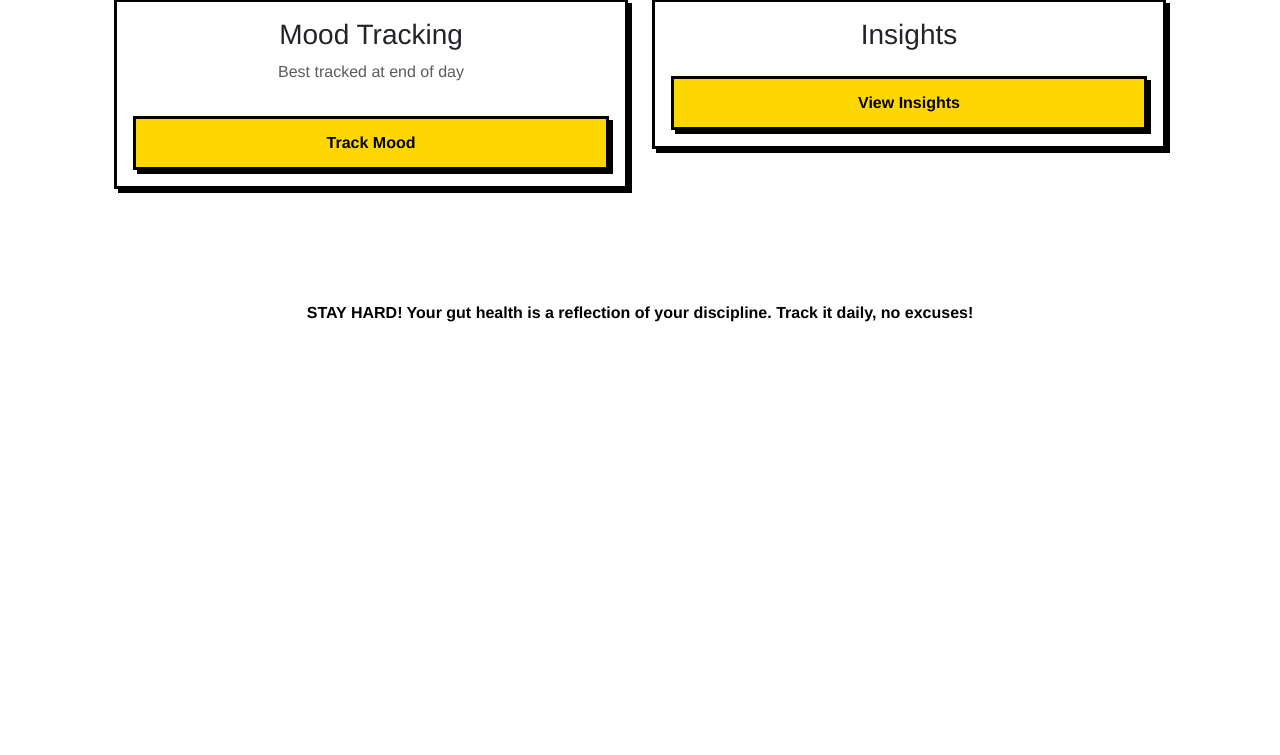
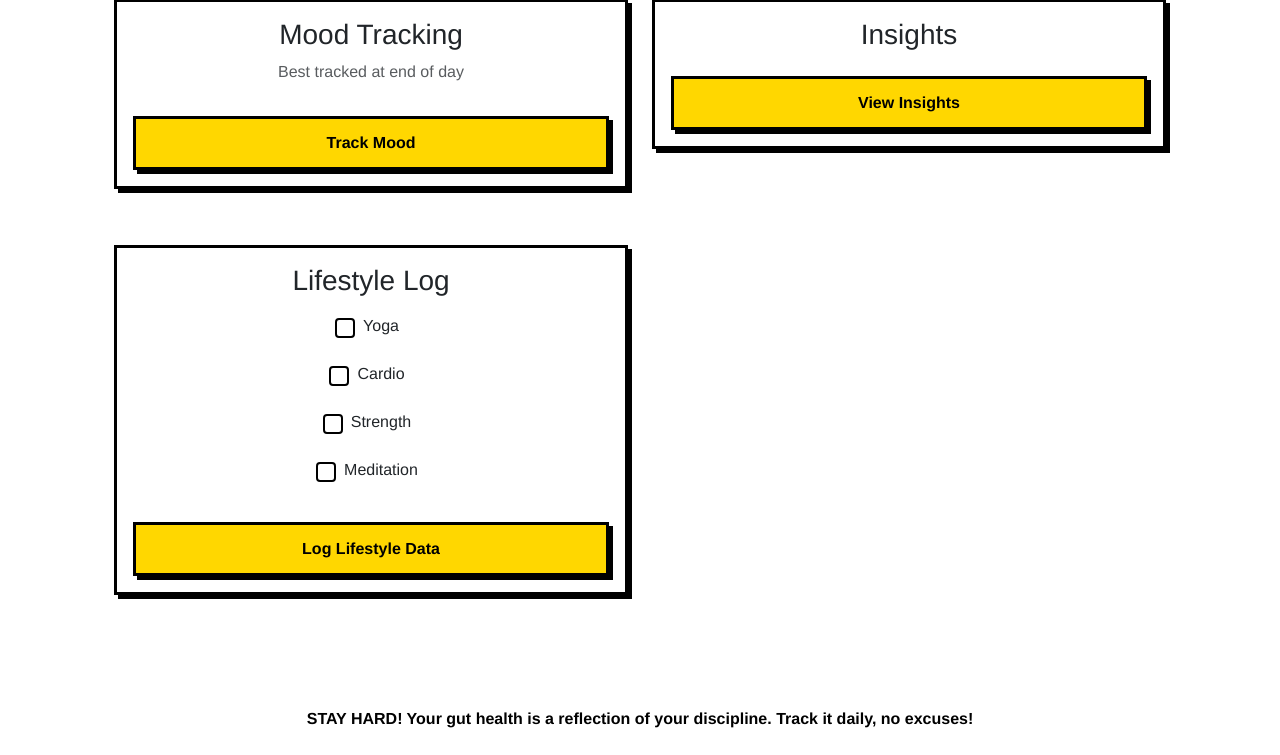
Before and after one commit to dhruv1710/ZuMicrobiome, a Flask app: page /dashboard in a window 1280 px wide. Shown: the part 825-1580 px from the top of the page. Before the commit the page ends 1147 px from the top, so only its background shows below. Run offline with Flask 3, Linux system fonts and the light colour scheme; the visitor is signed in with stand-in values (Sample User, id 1); data that the repository does not hold is empty; some libraries are stand-ins or nearby versions; some web fonts are replaced.

Commit message:
Agent query: Is the lifestyle log section visible on the dashboard with the four checkboxes (Yoga, Cardio, Strength, Meditation) and does it properly save the data when submitted?
Add lifestyle logging functionality to the dashboard.

Screenshot: https://storage.googleapis.com/screenshot-production-us-central1/423c0b6b-0484-4536-bf4e-8baa424122f3/6f5cff55-d8e7-4766-a427-29f2713edad8.jpg

```diff
--- a/app.py
+++ b/app.py
@@ -53,6 +53,35 @@ with app.app_context():
         db.session.commit()
         logging.info('Default admin account created')
 
+@app.route('/save-lifestyle', methods=['POST'])
+def save_lifestyle():
+    if 'kit_id' not in session:
+        return jsonify({"success": False, "error": "Not logged in"}), 401
+
+    try:
+        entry = TrackingEntry.query.filter_by(
+            kit_id=session['kit_id'],
+            date=datetime.now().date()
+        ).first()
+
+        if not entry:
+            entry = TrackingEntry(
+                kit_id=session['kit_id'],
+                date=datetime.now().date()
+            )
+            db.session.add(entry)
+
+        # Save lifestyle data
+        if entry.lifestyle_log:
+            return jsonify({"success": False, "error": "Lifestyle already logged for today"}), 400
+
+        entry.lifestyle_log = request.json
+        db.session.commit()
+        return jsonify({"success": True})
+    except Exception as e:
+        logging.error(f"Error saving lifestyle data: {str(e)}")
+        return jsonify({"success": False, "error": str(e)}), 500
+
 @app.route('/dashboard')
 def dashboard():
     if 'kit_id' not in session:
@@ -74,6 +103,7 @@ def dashboard():
     lunch_logged = 'lunch' in meals
     dinner_logged = 'dinner' in meals
     stool_logged = True if entry and entry.stool_type else False
+    lifestyle_logged = True if entry and entry.lifestyle_log else False
 
     # Get streak information
     streak_info = TrackingEntry.get_user_streaks(session['kit_id'])
@@ -130,6 +160,7 @@ def dashboard():
                          lunch_logged=lunch_logged,
                          dinner_logged=dinner_logged,
                          stool_logged=stool_logged,
+                         lifestyle_logged=lifestyle_logged,
                          current_streak=current_streak,
                          best_streak=best_streak,
                          next_milestone=next_milestone,
--- a/models.py
+++ b/models.py
@@ -5,7 +5,7 @@ from datetime import datetime, timedelta
 class AnonymousUser(db.Model):
     id = db.Column(db.Integer, primary_key=True)
     kit_id = db.Column(db.String(36), unique=True, nullable=False)
-    name = db.Column(db.String(100))  # This will store the generated username
+    name = db.Column(db.String(100))
     created_at = db.Column(db.DateTime, server_default=db.func.now())
 
     @staticmethod
@@ -35,18 +35,16 @@ class TrackingEntry(db.Model):
     meals = db.Column(db.JSON)
     stool_type = db.Column(db.String(10))
     mood = db.Column(db.Integer)
-    mood_details = db.Column(db.JSON)  # Added mood_details column
+    mood_details = db.Column(db.JSON)
     shared_with_community = db.Column(db.Boolean, default=True)
-    # New streak-related columns
     current_streak = db.Column(db.Integer, default=0)
     best_streak = db.Column(db.Integer, default=0)
     last_tracked_date = db.Column(db.DateTime)
+    lifestyle_log = db.Column(db.JSON)
 
     def update_streak(self):
-        """Update the streak count based on tracking consistency"""
         today = datetime.now().date()
 
-        # If this is the first entry
         if not self.last_tracked_date:
             self.current_streak = 1
             self.best_streak = 1
@@ -56,16 +54,13 @@ class TrackingEntry(db.Model):
         last_date = self.last_tracked_date.date()
         days_diff = (today - last_date).days
 
-        # If tracked today already, don't update streak
         if days_diff == 0:
             return
 
-        # If tracked yesterday, increment streak
         if days_diff == 1:
             self.current_streak += 1
             if self.current_streak > self.best_streak:
                 self.best_streak = self.current_streak
-        # If missed a day, reset streak
         else:
             self.current_streak = 1
 
@@ -73,7 +68,6 @@ class TrackingEntry(db.Model):
 
     @classmethod
     def get_user_streaks(cls, kit_id):
-        """Get streak information for a user"""
         latest_entry = cls.query.filter_by(kit_id=kit_id).order_by(cls.date.desc()).first()
         if not latest_entry:
             return {
@@ -82,9 +76,8 @@ class TrackingEntry(db.Model):
                 'achievement_unlocked': False
             }
 
-        # Check if new achievement unlocked (streak milestones)
         achievement_unlocked = False
-        if latest_entry.current_streak in [7, 30, 100]:  # Milestone days
+        if latest_entry.current_streak in [7, 30, 100]:
             achievement_unlocked = True
 
         return {
--- a/templates/dashboard.html
+++ b/templates/dashboard.html
@@ -112,6 +112,49 @@
                 </div>
             </div>
         </div>
+        <!-- Lifestyle Log -->
+        <div class="col-md-6">
+            <div class="card dashboard-card">
+                <div class="card-body text-center">
+                    <i class="fas fa-heart fa-3x mb-3"></i>
+                    <h3>Lifestyle Log</h3>
+                    <form id="lifestyleLogForm" class="mt-3">
+                        <div class="lifestyle-options">
+                            <div class="mb-3">
+                                <label class="form-check form-check-inline">
+                                    <input class="form-check-input" type="checkbox" name="yoga" id="yoga" {% if lifestyle_logged %}disabled{% endif %}>
+                                    <span class="form-check-label">Yoga</span>
+                                </label>
+                            </div>
+                            <div class="mb-3">
+                                <label class="form-check form-check-inline">
+                                    <input class="form-check-input" type="checkbox" name="cardio" id="cardio" {% if lifestyle_logged %}disabled{% endif %}>
+                                    <span class="form-check-label">Cardio</span>
+                                </label>
+                            </div>
+                            <div class="mb-3">
+                                <label class="form-check form-check-inline">
+                                    <input class="form-check-input" type="checkbox" name="strength" id="strength" {% if lifestyle_logged %}disabled{% endif %}>
+                                    <span class="form-check-label">Strength</span>
+                                </label>
+                            </div>
+                            <div class="mb-3">
+                                <label class="form-check form-check-inline">
+                                    <input class="form-check-input" type="checkbox" name="meditation" id="meditation" {% if lifestyle_logged %}disabled{% endif %}>
+                                    <span class="form-check-label">Meditation</span>
+                                </label>
+                            </div>
+                        </div>
+                        <button type="button" class="btn btn-primary mt-3 w-100"
+                                onclick="saveLifestyleLog()"
+                                {% if lifestyle_logged %}disabled{% endif %}>
+                            Log Lifestyle Data
+                            {% if lifestyle_logged %}(Logged){% endif %}
+                        </button>
+                    </form>
+                </div>
+            </div>
+        </div>
     </div>
 </div>
 
@@ -164,4 +207,34 @@ document.addEventListener('DOMContentLoaded', function() {
     {% endif %}
 });
 </script>
+<script>
+async function saveLifestyleLog() {
+    const form = document.getElementById('lifestyleLogForm');
+    const data = {
+        yoga: form.yoga.checked,
+        cardio: form.cardio.checked,
+        strength: form.strength.checked,
+        meditation: form.meditation.checked
+    };
+
+    try {
+        const response = await fetch('/save-lifestyle', {
+            method: 'POST',
+            headers: {
+                'Content-Type': 'application/json'
+            },
+            body: JSON.stringify(data)
+        });
+
+        if (response.ok) {
+            location.reload(); // Reload to update UI
+        } else {
+            alert('Failed to save lifestyle data');
+        }
+    } catch (error) {
+        console.error('Error saving lifestyle data:', error);
+        alert('Failed to save lifestyle data');
+    }
+}
+</script>
 {% endblock %}
```
